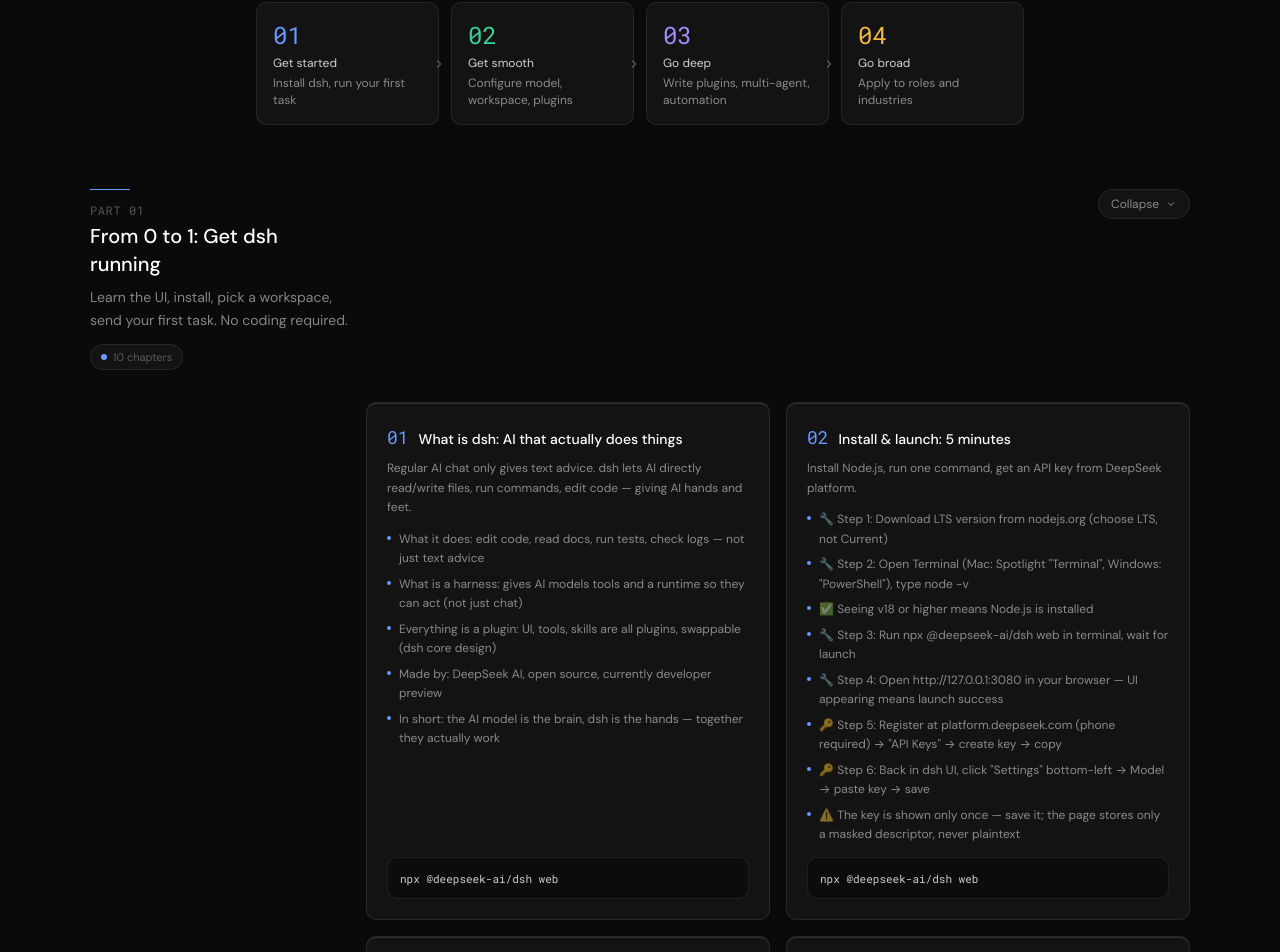
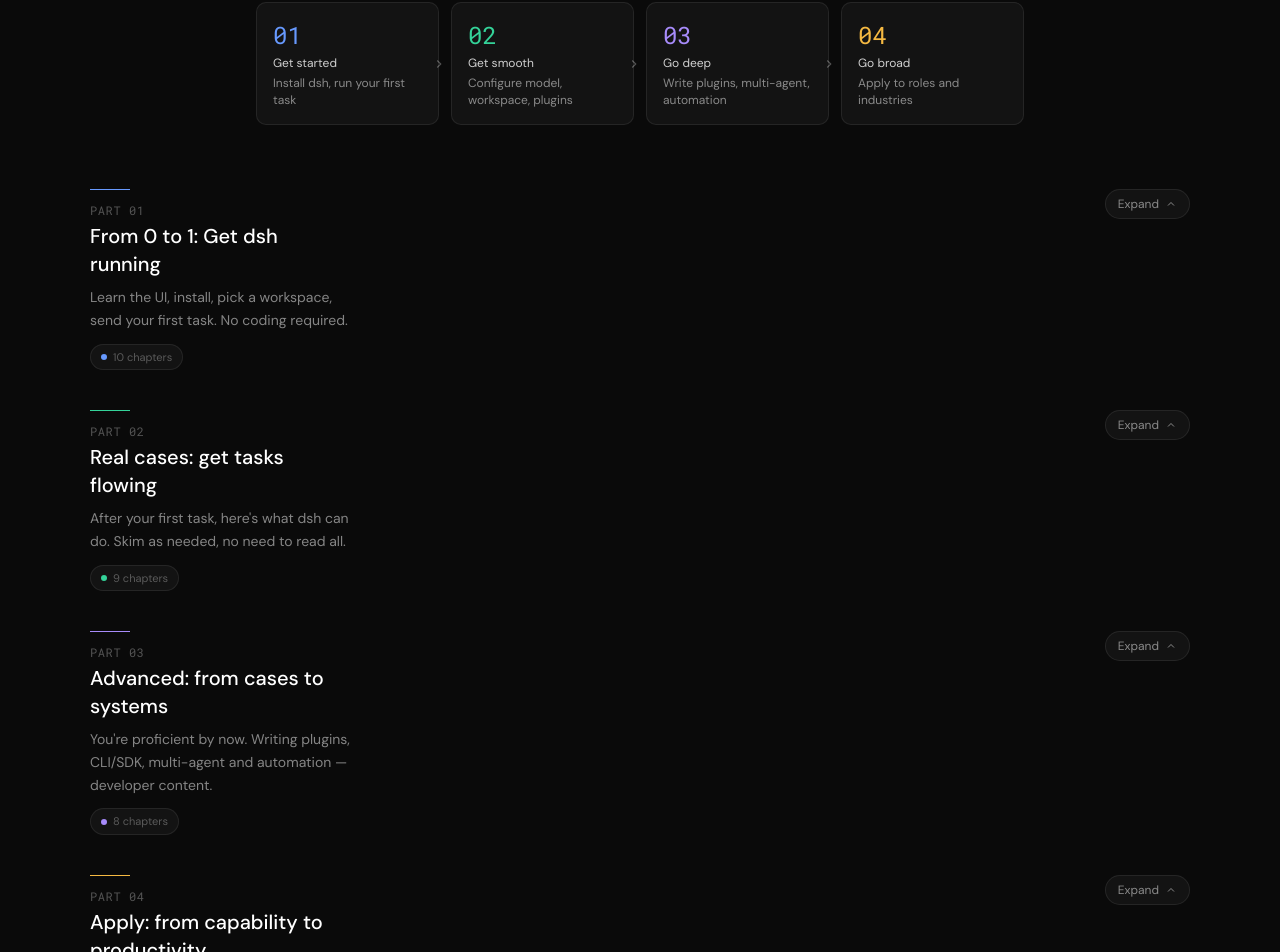
Before and after one commit to qomob/DSHwiki, a React (Vite) app: page / in a window 1280 px wide. Shown: the part 1076-2028 px from the top of the page. Built offline with nearby package versions, Linux system fonts and the light colour scheme.

Commit message:
ui: Wiki 四个 PART 默认全部收拢,点击展开

```diff
--- a/src/components/BlueprintSection.jsx
+++ b/src/components/BlueprintSection.jsx
@@ -160,12 +160,12 @@ export default function BlueprintSection() {
   const t = UI[lang].wiki
   const parts = useMemo(() => BLUEPRINT_PARTS[lang], [lang])
 
-  // 默认展开第一个 PART,其余折叠
-  const [openSet, setOpenSet] = useState(() => new Set([parts[0]?.id]))
+  // 默认全部 PART 收拢,点击标题展开
+  const [openSet, setOpenSet] = useState(() => new Set())
 
   // 语言切换时重置(不同语言的 parts 引用不同)
   useEffect(() => {
-    setOpenSet(new Set([parts[0]?.id]))
+    setOpenSet(new Set())
   }, [parts])
 
   return (
```
